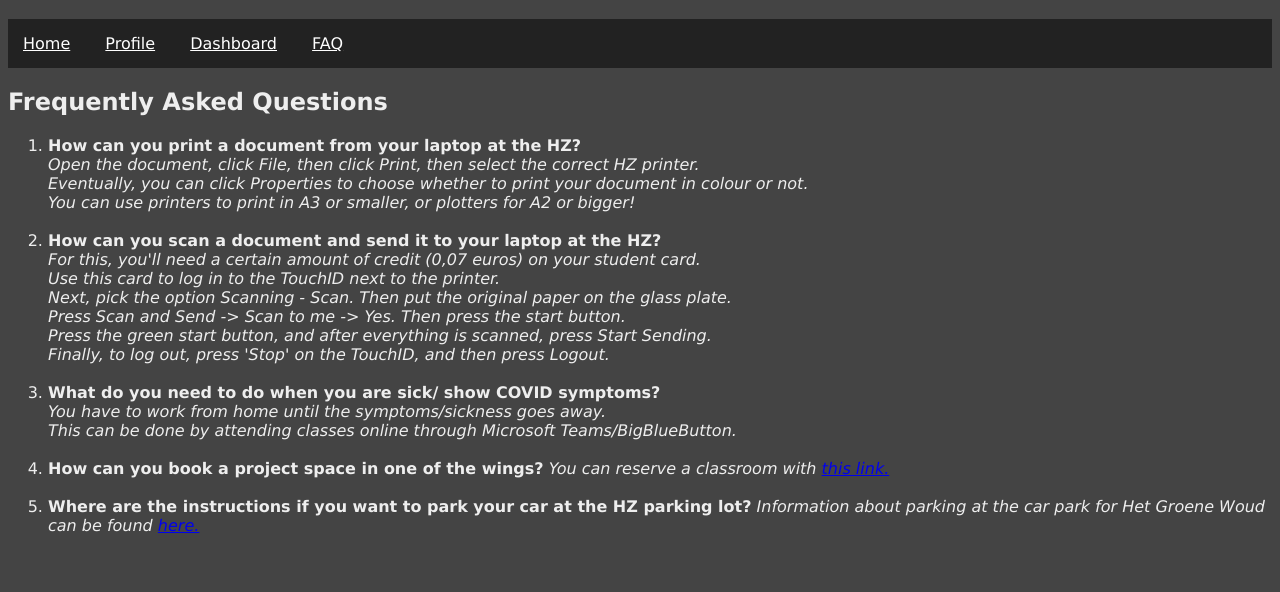
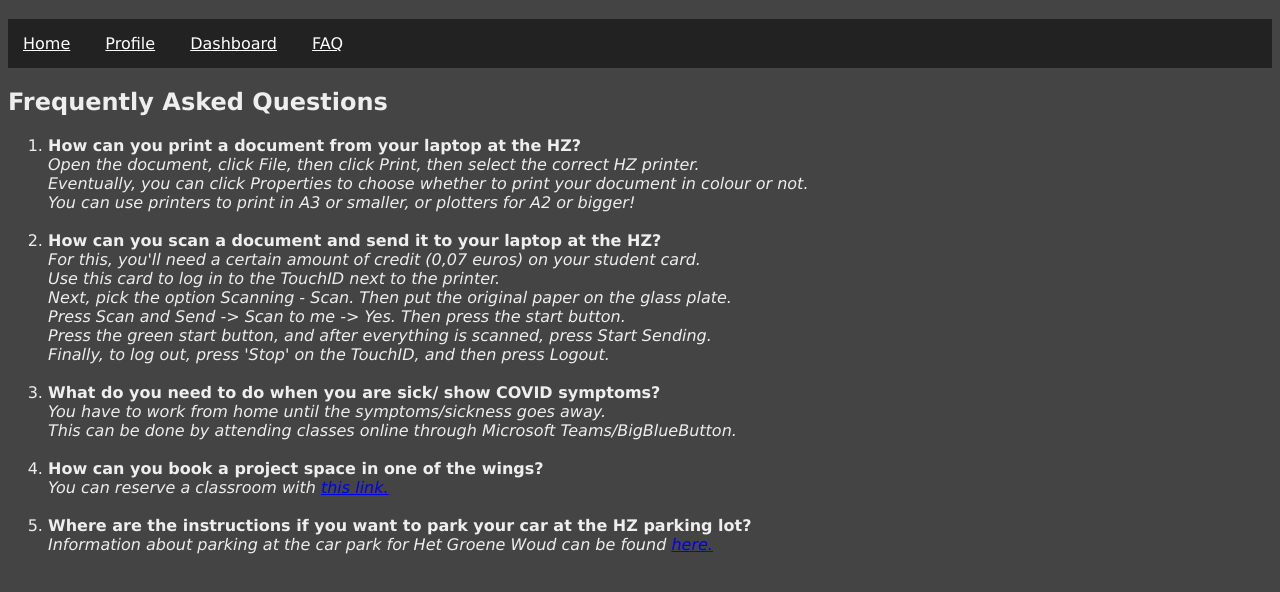
Before and after one commit to gent0005/gent0005.github.io, a plain HTML site: page faq.html in a window 1280 px wide. Shown: the part 62-654 px from the top of the page. Drawn offline with Linux system fonts and the light colour scheme.

Commit message:
ok
Fixed Spacing between FAQ answers.

```diff
--- a/faq.html
+++ b/faq.html
@@ -29,10 +29,10 @@
                 <li><b>What do you need to do when you are sick/ show COVID symptoms?</b><br>
                     <i>You have to work from home until the symptoms/sickness goes away.<br>
                         This can be done by attending classes online through Microsoft Teams/BigBlueButton.</i></li><br>
-                <li><b>How can you book a project space in one of the wings?</b>
+                <li><b>How can you book a project space in one of the wings?</b><br>
                     <i>You can reserve a classroom with
                         <a href="https://topdesk.hz.nl/tas/public/ssp/content/page/locationreservationplanner" target="_blank">this link.</a></i></li><br>
-                <li><b>Where are the instructions if you want to park your car at the HZ parking lot?</b>
+                <li><b>Where are the instructions if you want to park your car at the HZ parking lot?</b><br>
                     <i>Information about parking at the car park for Het Groene Woud can be found
                         <a href="https://hz.nl/en/news/nieuwe-locatie-parkeren-middelburg" target="_blank">here.</a></i></li>
             </ol>
```
